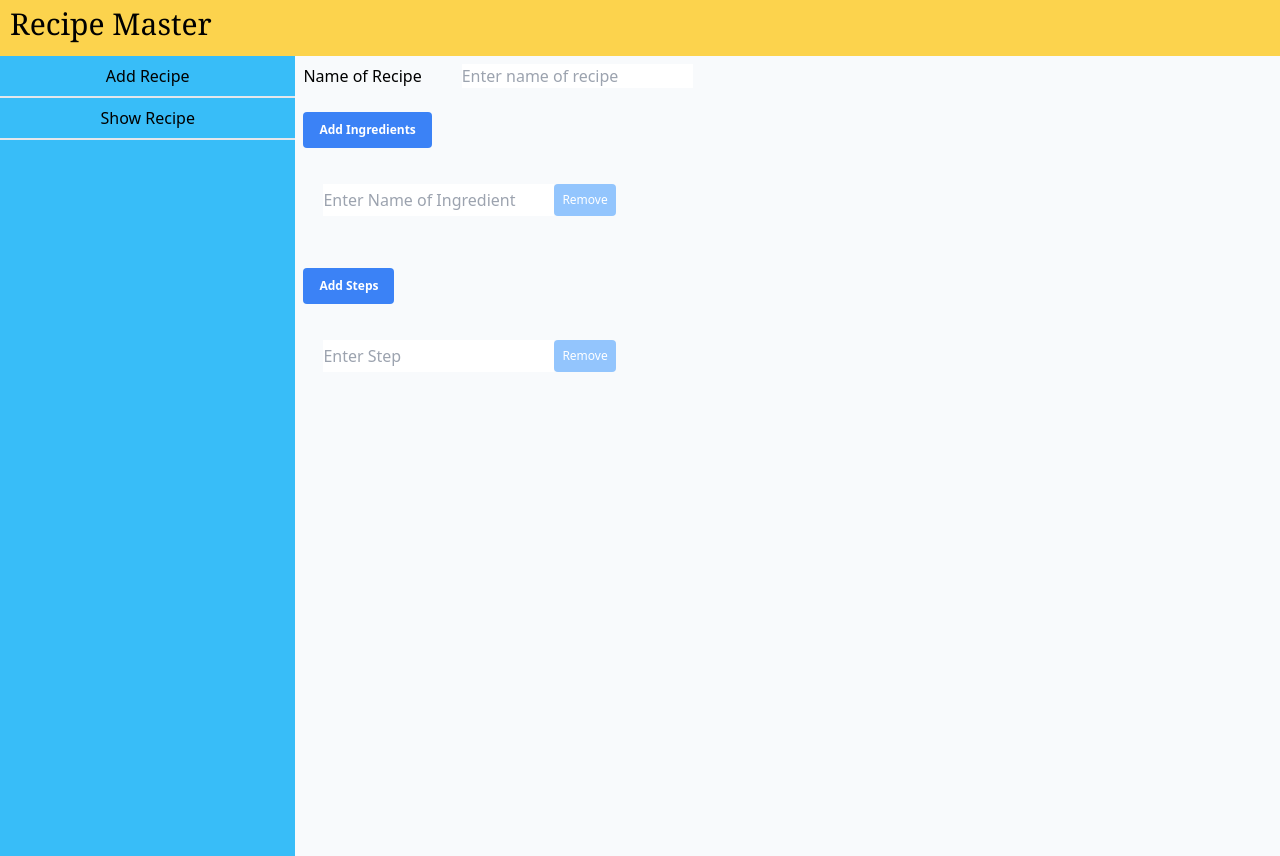
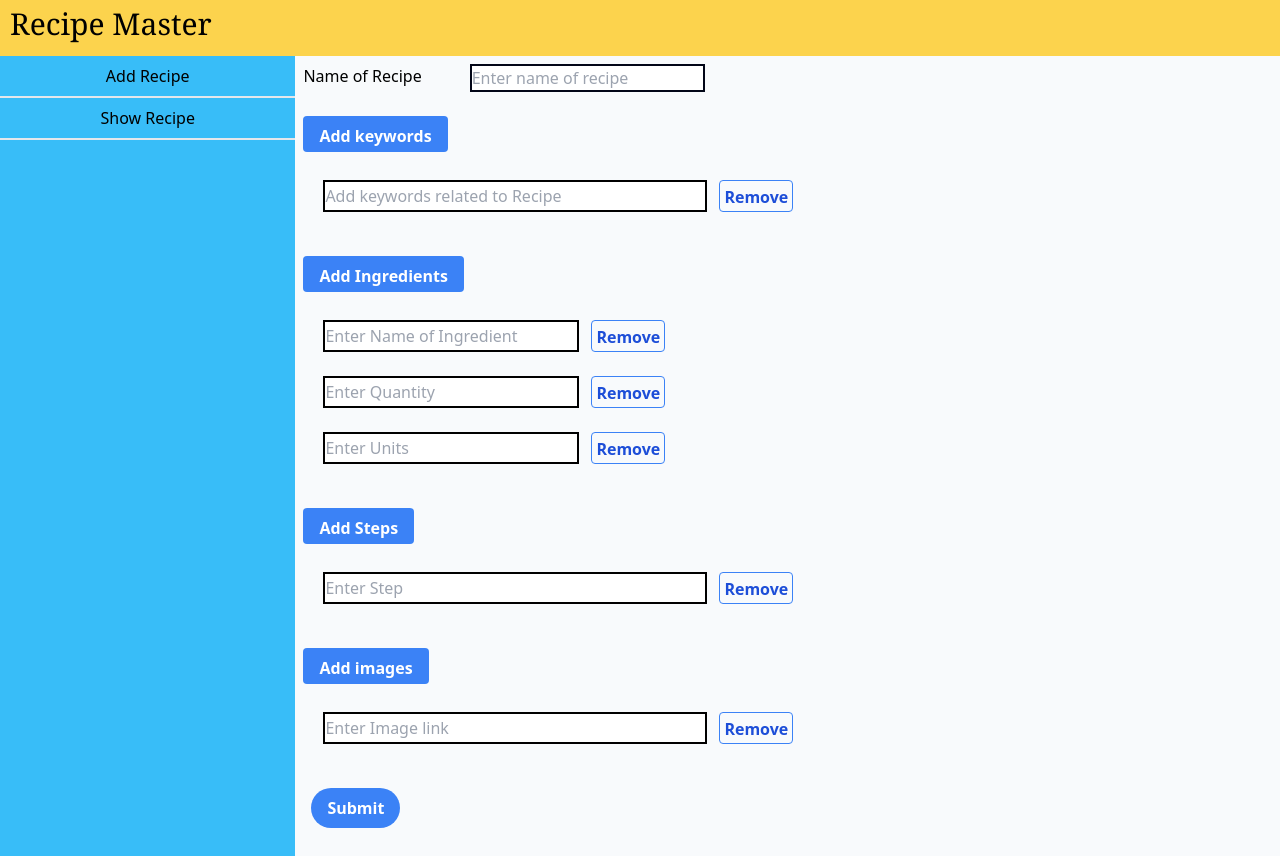
Before and after one commit to Akash-Zawar/Recipe_Master_Project, a React (Vite) app: page / in a window 1280 px wide. Built offline with nearby package versions, Linux system fonts and the light colour scheme.

Commit message:
Add logical validation to ui form

```diff
--- a/src/App.jsx
+++ b/src/App.jsx
@@ -2,8 +2,6 @@ import { useState } from "react";
 import reactLogo from "./assets/react.svg";
 import viteLogo from "/vite.svg";
 import "./App.css";
-import Button from "./components/Atoms/Button";
-import Header from "./components/Organisms/header";
 import Dashboard from "./components/Templates/Dashboard";
 
 function App() {
--- a/src/components/Atoms/Button.jsx
+++ /dev/null
@@ -1,11 +0,0 @@
-const Button = ({ btnName }) => {
-  return (
-    <>
-      <button className="bg-blue-500 hover:bg-blue-700 text-white font-bold py-2 px-4 rounded my-2 px-2">
-        {btnName}
-      </button>
-    </>
-  );
-};
-
-export default Button;
--- a/src/components/Molecules/AddInputField.jsx
+++ b/src/components/Molecules/AddInputFieldType1.jsx
@@ -1,6 +1,6 @@
 import { useState } from "react";
 
-const AddInputField = ({ btnName, placeholder }) => {
+const AddInputFieldType1 = ({ btnName, placeholder, data, passData }) => {
   const [inputFields, setInputFields] = useState([""]);
 
   const AddInputField = () => {
@@ -11,35 +11,38 @@ const AddInputField = ({ btnName, placeholder }) => {
     const newInputFields = [...inputFields];
     newInputFields[index] = event.target.value;
     setInputFields(newInputFields);
+    passData(newInputFields);
   };
 
   const removeInputField = (index) => {
     const newInputFields = [...inputFields];
     newInputFields.splice(index, 1);
     setInputFields(newInputFields);
+    passData(newInputFields);
   };
+  // console.log({ inputFields });
 
   return (
     <div>
       <div className="flex flex-col items-start">
         <button
-          className="bg-blue-500 hover:bg-blue-700 text-white text-xs font-bold py-2 px-4 rounded my-2 px-2 h-9"
+          className="bg-blue-500 hover:bg-blue-700 text-white text-s font-bold py-2 px-4 rounded my-2 px-2 h-9"
           onClick={AddInputField}>
           {btnName}
         </button>
         <div className="flex flex-col gap-2 m-3  ">
           {inputFields.map((field, index) => (
-            <div key={index} className="flex flex-row gap-3g m-2 items-center">
+            <div key={index} className="flex flex-row gap-3  m-2 items-center">
               <input
                 type="text"
                 value={field}
                 placeholder={placeholder}
                 onChange={(event) => handleInputChange(index, event)}
-                className="h-8"
+                className="h-8 border-solid border-2 border-black w-96"
               />
               <button
                 onClick={() => removeInputField(index)}
-                className="bg-blue-300 hover:bg-blue-500 text-white text-xs py-2 px-2 rounded my-2 px-2 h-8">
+                className="bg-transparent hover:bg-blue-500 text-blue-700 font-semibold hover:text-white p-1 border border-blue-500 hover:border-transparent rounded h-8">
                 Remove
               </button>
             </div>
@@ -50,4 +53,4 @@ const AddInputField = ({ btnName, placeholder }) => {
   );
 };
 
-export default AddInputField;
+export default AddInputFieldType1;
--- /dev/null
+++ b/src/components/Molecules/AddInputFieldType2.jsx
@@ -0,0 +1,55 @@
+import { useState } from "react";
+
+const AddInputFieldType2 = ({ btnName, placeholder, data, passData }) => {
+  const [inputFields, setInputFields] = useState(["", "", ""]);
+
+  const AddInputField = () => {
+    setInputFields([...inputFields, "", "", ""]);
+  };
+
+  const removeInputField = (index) => {
+    const newInputFields = [...inputFields];
+    newInputFields.splice(index, 1);
+    setInputFields(newInputFields);
+    passData(newInputFields);
+  };
+
+  // console.log({ inputFields });
+
+  return (
+    <div>
+      <div className="flex flex-col items-start">
+        <button
+          className="bg-blue-500 hover:bg-blue-700 text-white text-s font-bold py-2 px-4 rounded my-2 px-2 h-9"
+          onClick={AddInputField}>
+          {btnName}
+        </button>
+        <div className="flex flex-col gap-2 m-3">
+          {inputFields.map((field, index) => (
+            <div key={index} className="flex flex-row gap-3  m-2 items-center">
+              <input
+                type="text"
+                value={field}
+                placeholder={placeholder[index]}
+                onChange={(e) => {
+                  const newFields = [...inputFields];
+                  newFields[index] = e.target.value;
+                  setInputFields(newFields);
+                  passData(newFields);
+                }}
+                className="h-8 border-solid border-2 border-black w-64"
+              />
+              <button
+                onClick={() => removeInputField(index)}
+                className="bg-transparent hover:bg-blue-500 text-blue-700 font-semibold hover:text-white p-1 border border-blue-500 hover:border-transparent rounded h-8">
+                Remove
+              </button>
+            </div>
+          ))}
+        </div>
+      </div>
+    </div>
+  );
+};
+
+export default AddInputFieldType2;
--- a/src/components/Organisms/AddRecipeForm.jsx
+++ b/src/components/Organisms/AddRecipeForm.jsx
@@ -1,21 +1,165 @@
 import { useState } from "react";
-import AddInputField from "../Molecules/AddInputField";
+import AddInputFieldType1 from "../Molecules/AddInputFieldType1";
+import AddInputFieldType2 from "../Molecules/AddInputFieldType2";
 
 const AddRecipeForm = () => {
+  const [recipeName, setRecipeName] = useState("");
+  const [recipeNameValidation, setRecipeNameValidation] = useState(true);
+
+  const [keywords, setKeywords] = useState([]);
+  const [keywordValidation, setKeywordValidation] = useState(true);
+
+  const [steps, setSteps] = useState([]);
+  const [stepValidation, setStepValidation] = useState(true);
+
+  const [images, setImages] = useState([]);
+  const [imageValidation, setImageValidation] = useState(true);
+
+  const [ingredients, setIngredients] = useState([{}]);
+  const [ingredientValidation, setIngredientValidation] = useState(true);
+
+  const addName = (e) => {
+    setRecipeName(e.target.value);
+    console.log({ recipeName });
+  };
+
+  const addKeywords = (key) => {
+    setKeywords(key);
+  };
+
+  const addSteps = (key) => {
+    setSteps(key);
+  };
+
+  const addImages = (key) => {
+    setImages(key);
+  };
+
+  const addIngredients = (ingredients) => {
+    setIngredients(ingredients);
+  };
+
+  // const validateIngredients = () => {
+  //   if (
+  //     ingredients[0] !== "" &&
+  //     ingredients[1] !== "" &&
+  //     ingredients[2] !== ""
+  //   ) {
+  //     setIngredientValidation(true);
+  //     return true;
+  //   } else {
+  //     setIngredientValidation(false);
+  //     return false;
+  //   }
+  // };
+
+  console.log(ingredients[0], ingredients[1], ingredients[2]);
+
+  const formValidation = () => {
+    if (
+      keywords.length === 0 ||
+      images.length === 0 ||
+      steps.length === 0 ||
+      recipeName.length === 0 ||
+      (ingredients[0].length === 0 &&
+        ingredients[1].length === 0 &&
+        ingredients[2].length === 0)
+    ) {
+      setKeywordValidation(false);
+      setImageValidation(false);
+      setStepValidation(false);
+      setRecipeNameValidation(false);
+      setIngredientValidation(false);
+
+      return false;
+    } else {
+      setKeywordValidation(true);
+      setImageValidation(true);
+      setStepValidation(true);
+      setRecipeNameValidation(true);
+      setIngredientValidation(true);
+
+      return true;
+    }
+  };
+
+  const handleSubmit = () => {
+    if (formValidation()) {
+      console.log("Form submitted!");
+    } else {
+      console.log("error");
+    }
+  };
+
   return (
     <div className="flex flex-col gap-4 mx-2 my-2">
       <div className="flex flex-row gap-10">
         <label> Name of Recipe </label>
-        <input type="text" placeholder="Enter name of recipe" />
+        <input
+          type="text"
+          placeholder="Enter name of recipe"
+          className="border-solid border-2 mx-2 border-slate-950"
+          value={recipeName}
+          onChange={addName}
+        />
+        {!recipeNameValidation && (
+          <p style={{ color: "red" }}>Please enter recipe name.</p>
+        )}
       </div>
       <div>
-        <AddInputField
-          btnName="Add Ingredients"
-          placeholder="Enter Name of Ingredient"
+        <AddInputFieldType1
+          btnName="Add keywords"
+          placeholder="Add keywords related to Recipe"
+          data={keywords}
+          passData={addKeywords}
         />
+        {!keywordValidation && (
+          <p style={{ color: "red" }}>Please add at least one keyword.</p>
+        )}
       </div>
       <div>
-        <AddInputField btnName="Add Steps" placeholder="Enter Step" />
+        <AddInputFieldType2
+          btnName={["Add Ingredients"]}
+          placeholder={[
+            "Enter Name of Ingredient",
+            "Enter Quantity",
+            "Enter Units",
+          ]}
+          data={ingredients}
+          passData={addIngredients}
+        />
+        {!ingredientValidation && (
+          <p style={{ color: "red" }}>Please add at least one ingredients.</p>
+        )}
+      </div>
+      <div>
+        <AddInputFieldType1
+          btnName="Add Steps"
+          placeholder="Enter Step"
+          data={steps}
+          passData={addSteps}
+        />
+        {!stepValidation && (
+          <p style={{ color: "red" }}>Please add at least one step.</p>
+        )}
+      </div>
+      <div>
+        <AddInputFieldType1
+          btnName="Add images"
+          placeholder="Enter Image link"
+          data={images}
+          passData={addImages}
+        />
+        {!imageValidation && (
+          <p style={{ color: "red" }}>Please add at least one image link.</p>
+        )}
+      </div>
+      <div>
+        <button
+          className="bg-blue-500 hover:bg-blue-700 text-white font-bold py-2 px-4 m-2 rounded-full"
+          onClick={handleSubmit}>
+          Submit
+        </button>
       </div>
     </div>
   );
--- a/src/components/Organisms/section.jsx
+++ b/src/components/Organisms/DisplaySection.jsx
@@ -1,6 +1,6 @@
 import AddRecipeForm from "./AddRecipeForm";
 
-const Section = () => {
+const DisplaySection = () => {
   return (
     <div className="flex flex-row">
       <div className="bg-sky-400 w-80 h-screen">
@@ -18,4 +18,4 @@ const Section = () => {
   );
 };
 
-export default Section;
+export default DisplaySection;
--- a/src/components/Templates/Dashboard.jsx
+++ b/src/components/Templates/Dashboard.jsx
@@ -1,12 +1,13 @@
 import React from "react";
 import Header from "../Organisms/header";
-import Section from "../Organisms/section";
+
+import DisplaySection from "../Organisms/DisplaySection";
 
 const Dashboard = () => {
   return (
     <>
       <Header />
-      <Section />
+      <DisplaySection />
     </>
   );
 };
```
Also changed, not shown: 2 other files (tests, documents, lock files or other folders).
